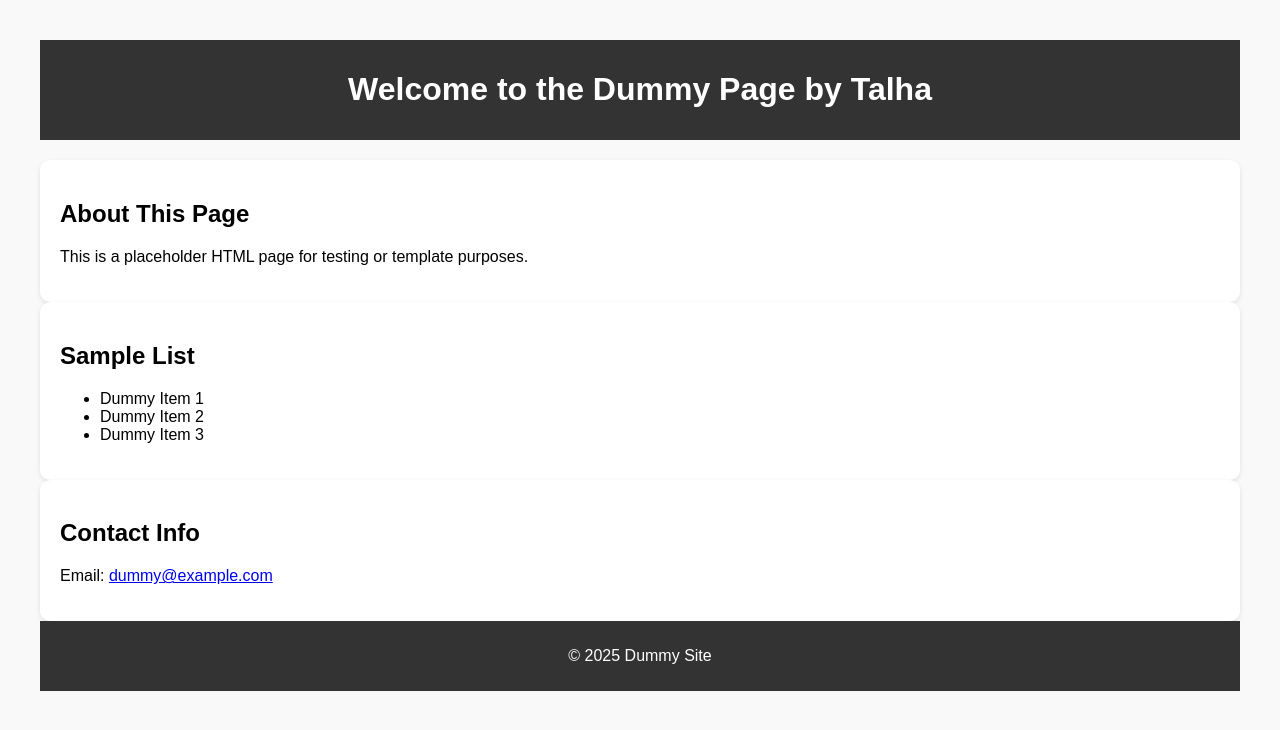
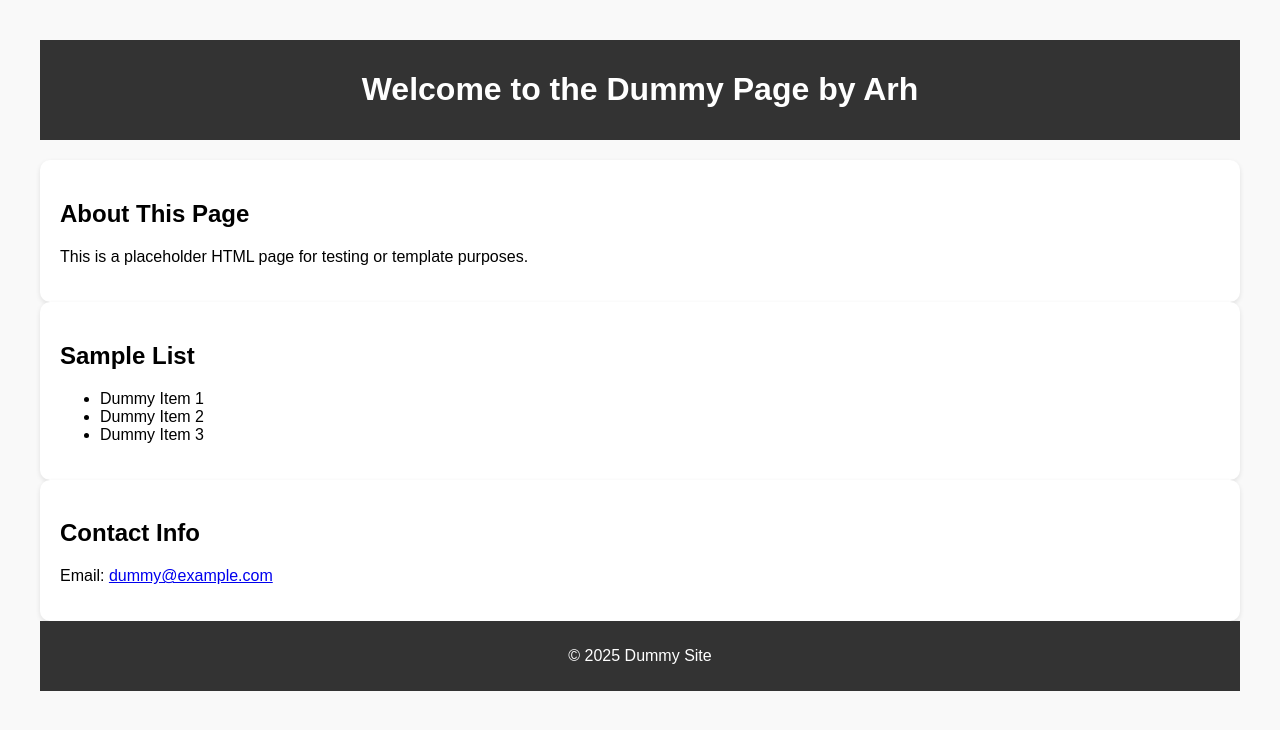
Before and after one commit to DragoKnight404/SE_Project, a plain HTML site: page index.html in a window 1280 px wide. Drawn offline with Linux system fonts and the light colour scheme.

Commit message:
changes by arh

```diff
--- a/index.html
+++ b/index.html
@@ -30,7 +30,7 @@
 <body>
 
   <header>
-    <h1>Welcome to the Dummy Page by Talha</h1>
+    <h1>Welcome to the Dummy Page by Arh</h1>
   </header>
 
   <main>
```
